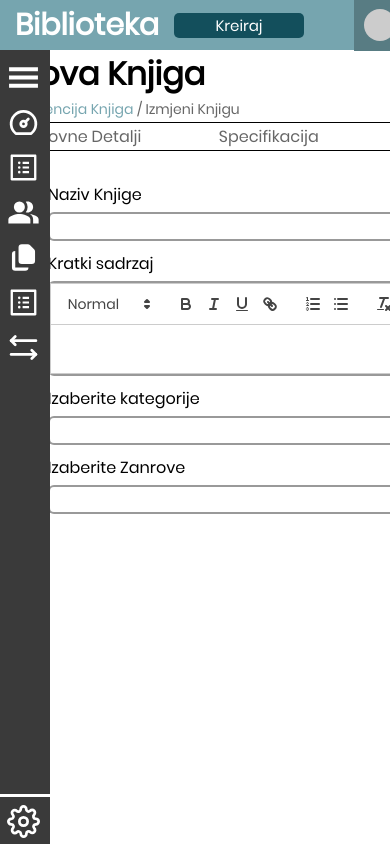
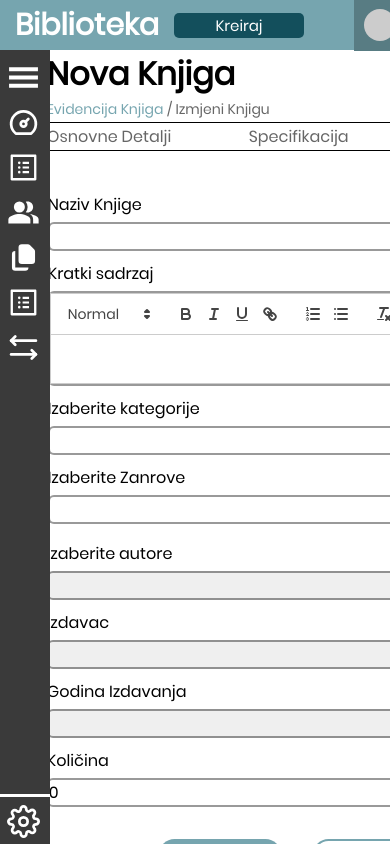
Before and after one commit to Masulaa/online-biblioteka, a React (Create React App) app: page /EvidentionOfBooks/NewBook/BookDetails in a window 390 px wide. Built offline with nearby package versions, Linux system fonts and the light colour scheme.

Commit message:
new-books-responsive

```diff
--- a/src/components/books-evidention/new-book/NewBook.css
+++ b/src/components/books-evidention/new-book/NewBook.css
@@ -108,6 +108,7 @@ border: 2px solid rgba(0,0,0,0.4);
 
 .info{
   margin: 0.2%;
+  display: block;
 }
 
 .ks{
@@ -192,3 +193,24 @@ select{
   padding-left: 6px;
   margin-top: 340px;
 }
+
+
+@media screen and (max-width: 1280px) {
+  .container{
+    display: flex;
+    flex-direction: column;
+  }
+    .info2{
+      margin-left: 30px;
+      margin-top: 380px;
+    }
+    .text-text{
+      margin-left: 30px;
+    }
+    h1{
+      margin-left: 30px;
+    }
+    .Stranica{
+      margin-left: 30px;
+    }
+  }
--- a/src/components/books-evidention/new-book/NewBook.js
+++ b/src/components/books-evidention/new-book/NewBook.js
@@ -29,7 +29,7 @@ function EditBook() {
       <div className="main-content">
         <div className="Glavno">
           <h1>Nova Knjiga</h1>
-          <p>
+          <p className="text-text">
             <Link to="/EvidentionOfBooks"><span className="paragraf">Evidencija Knjiga</span></Link> / Izmjeni
             Knjigu
           </p>
@@ -46,6 +46,10 @@ function EditBook() {
               </Link>
           </div>
           <div className="line2"></div>
+
+
+          <div className="container">
+
           <div className="info">
             <label>Naziv Knjige</label>
             <input
@@ -72,6 +76,8 @@ function EditBook() {
               onChange={(e) => setGenres(e.target.value)}
             />
           </div>
+
+
           <div className="info2">
             <label>Izaberite autore</label>
             <select
@@ -135,10 +141,12 @@ function EditBook() {
           onClick={()=>{
             navigate("/EvidentionOfBooks")
           }}>Poništi</button>
+          </div>
          </div>
           </div>
           </div>
-      </div>
+          </div>
+
     </Fragment>
   );
 }
```
